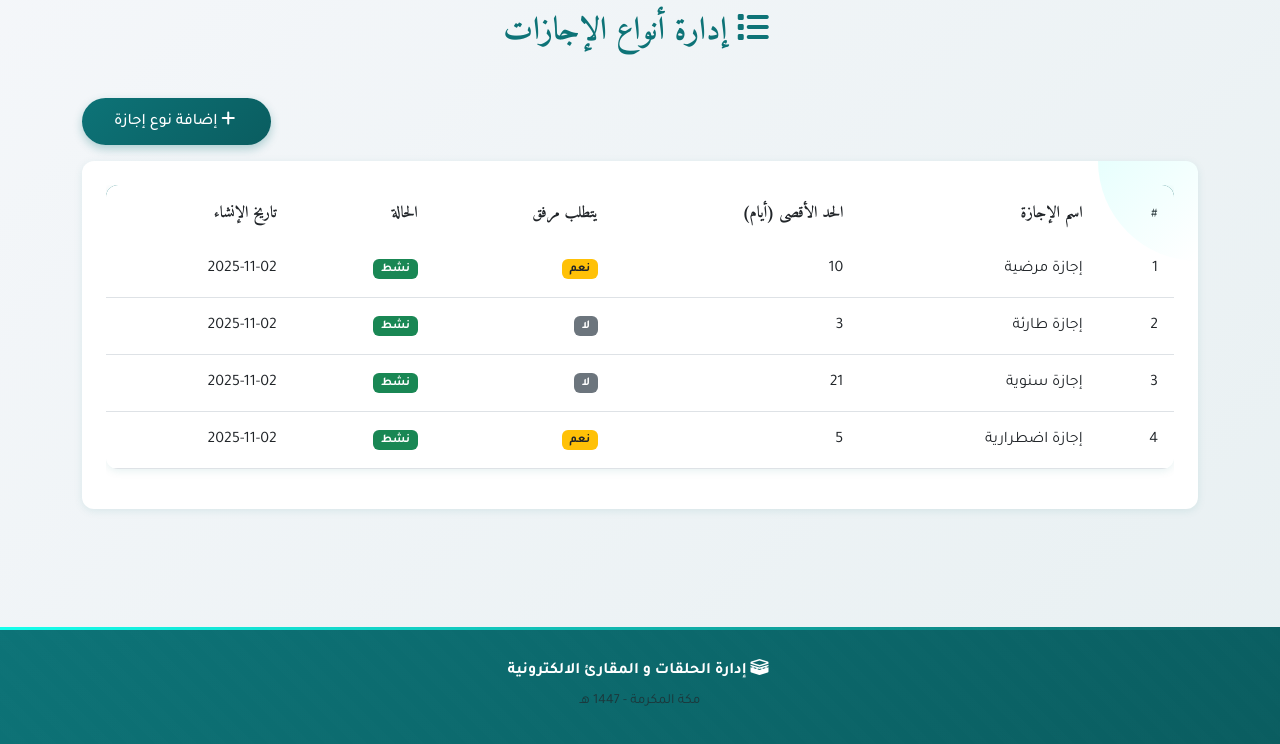
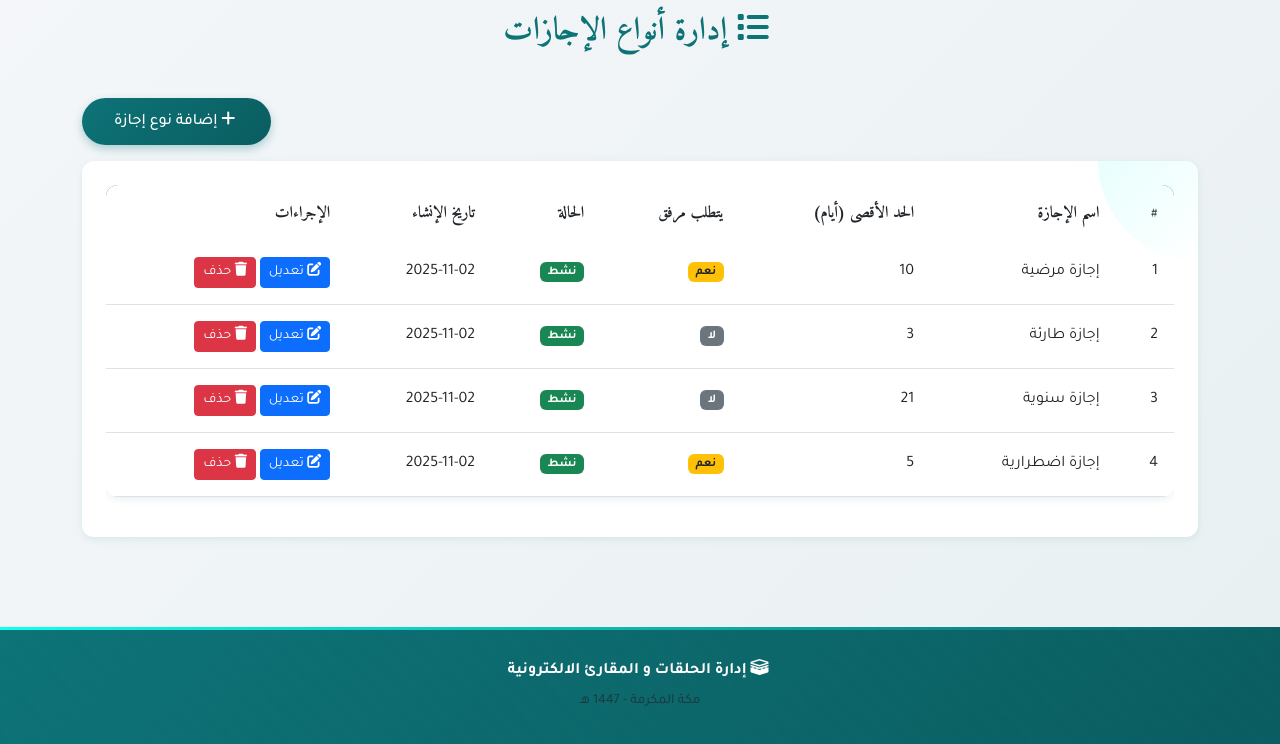
Before and after one commit to AbdullahAlroqi/halaqat-management-system, a Flask app: page /admin/leave-types in a window 1280 px wide. Shown: the part 133-877 px from the top of the page. Run offline with Flask 3, Linux system fonts and the light colour scheme; a user stored in the database is signed in.

```diff
--- a/routes_admin.py
+++ b/routes_admin.py
@@ -367,6 +367,45 @@ def add_leave_type():
     db.session.commit()
 
     flash('تم إضافة نوع الإجازة بنجاح', 'success')
+    return redirect(url_for('admin.leave_types'))
+
+# تعديل نوع إجازة
+@admin_bp.route('/leave-types/edit/<int:leave_type_id>', methods=['POST'])
+@login_required
+def edit_leave_type(leave_type_id):
+    if not admin_required():
+        return jsonify({'success': False}), 403
+
+    leave_type = LeaveType.query.get_or_404(leave_type_id)
+
+    leave_type.name = request.form.get('name')
+    leave_type.max_days = request.form.get('max_days', type=int)
+    leave_type.requires_attachment = request.form.get('requires_attachment') == 'on'
+    leave_type.is_active = request.form.get('is_active') == 'on'
+
+    db.session.commit()
+
+    flash('تم تعديل نوع الإجازة بنجاح', 'success')
+    return redirect(url_for('admin.leave_types'))
+
+# حذف نوع إجازة
+@admin_bp.route('/leave-types/delete/<int:leave_type_id>', methods=['POST'])
+@login_required
+def delete_leave_type(leave_type_id):
+    if not admin_required():
+        return jsonify({'success': False}), 403
+
+    leave_type = LeaveType.query.get_or_404(leave_type_id)
+
+    # التحقق من عدم وجود طلبات إجازة مرتبطة بهذا النوع
+    if leave_type.leave_requests.count() > 0:
+        flash('لا يمكن حذف نوع الإجازة لأنه مرتبط بطلبات إجازة', 'danger')
+        return redirect(url_for('admin.leave_types'))
+
+    db.session.delete(leave_type)
+    db.session.commit()
+
+    flash('تم حذف نوع الإجازة بنجاح', 'success')
     return redirect(url_for('admin.leave_types'))
 
 # إعدادات النظام
--- a/templates/admin/leave_types.html
+++ b/templates/admin/leave_types.html
@@ -37,6 +37,7 @@
                                     <th>يتطلب مرفق</th>
                                     <th>الحالة</th>
                                     <th>تاريخ الإنشاء</th>
+                                    <th>الإجراءات</th>
                                 </tr>
                             </thead>
                             <tbody>
@@ -60,6 +61,14 @@
                                         {% endif %}
                                     </td>
                                     <td>{{ lt.created_at.strftime('%Y-%m-%d') }}</td>
+                                    <td>
+                                        <button class="btn btn-sm btn-primary" data-bs-toggle="modal" data-bs-target="#editLeaveTypeModal{{ lt.id }}">
+                                            <i class="fas fa-edit"></i> تعديل
+                                        </button>
+                                        <button class="btn btn-sm btn-danger" data-bs-toggle="modal" data-bs-target="#deleteLeaveTypeModal{{ lt.id }}">
+                                            <i class="fas fa-trash"></i> حذف
+                                        </button>
+                                    </td>
                                 </tr>
                                 {% endfor %}
                             </tbody>
@@ -115,4 +124,74 @@
         </div>
     </div>
 </div>
+
+<!-- نوافذ تعديل أنواع الإجازات -->
+{% for lt in leave_types %}
+<div class="modal fade" id="editLeaveTypeModal{{ lt.id }}" tabindex="-1">
+    <div class="modal-dialog">
+        <div class="modal-content">
+            <div class="modal-header">
+                <h5 class="modal-title">تعديل نوع الإجازة</h5>
+                <button type="button" class="btn-close" data-bs-dismiss="modal"></button>
+            </div>
+            <form method="POST" action="{{ url_for('admin.edit_leave_type', leave_type_id=lt.id) }}">
+                <div class="modal-body">
+                    <div class="mb-3">
+                        <label for="name{{ lt.id }}" class="form-label">اسم الإجازة *</label>
+                        <input type="text" class="form-control" id="name{{ lt.id }}" name="name" value="{{ lt.name }}" required>
+                    </div>
+                    <div class="mb-3">
+                        <label for="max_days{{ lt.id }}" class="form-label">الحد الأقصى (أيام) *</label>
+                        <input type="number" class="form-control" id="max_days{{ lt.id }}" name="max_days"
+                               min="1" value="{{ lt.max_days }}" required>
+                    </div>
+                    <div class="form-check mb-3">
+                        <input class="form-check-input" type="checkbox" id="requires_attachment{{ lt.id }}"
+                               name="requires_attachment" {% if lt.requires_attachment %}checked{% endif %}>
+                        <label class="form-check-label" for="requires_attachment{{ lt.id }}">
+                            يتطلب مرفق
+                        </label>
+                    </div>
+                    <div class="form-check">
+                        <input class="form-check-input" type="checkbox" id="is_active{{ lt.id }}"
+                               name="is_active" {% if lt.is_active %}checked{% endif %}>
+                        <label class="form-check-label" for="is_active{{ lt.id }}">
+                            نشط
+                        </label>
+                    </div>
+                </div>
+                <div class="modal-footer">
+                    <button type="button" class="btn btn-secondary" data-bs-dismiss="modal">إلغاء</button>
+                    <button type="submit" class="btn btn-primary">حفظ التغييرات</button>
+                </div>
+            </form>
+        </div>
+    </div>
+</div>
+
+<!-- نوافذ حذف أنواع الإجازات -->
+<div class="modal fade" id="deleteLeaveTypeModal{{ lt.id }}" tabindex="-1">
+    <div class="modal-dialog">
+        <div class="modal-content">
+            <div class="modal-header">
+                <h5 class="modal-title">تأكيد الحذف</h5>
+                <button type="button" class="btn-close" data-bs-dismiss="modal"></button>
+            </div>
+            <div class="modal-body">
+                <p>هل أنت متأكد من حذف نوع الإجازة <strong>{{ lt.name }}</strong>؟</p>
+                <p class="text-danger">
+                    <i class="fas fa-exclamation-triangle"></i>
+                    لا يمكن التراجع عن هذه العملية.
+                </p>
+            </div>
+            <div class="modal-footer">
+                <button type="button" class="btn btn-secondary" data-bs-dismiss="modal">إلغاء</button>
+                <form method="POST" action="{{ url_for('admin.delete_leave_type', leave_type_id=lt.id) }}" style="display: inline;">
+                    <button type="submit" class="btn btn-danger">تأكيد الحذف</button>
+                </form>
+            </div>
+        </div>
+    </div>
+</div>
+{% endfor %}
 {% endblock %}
```
